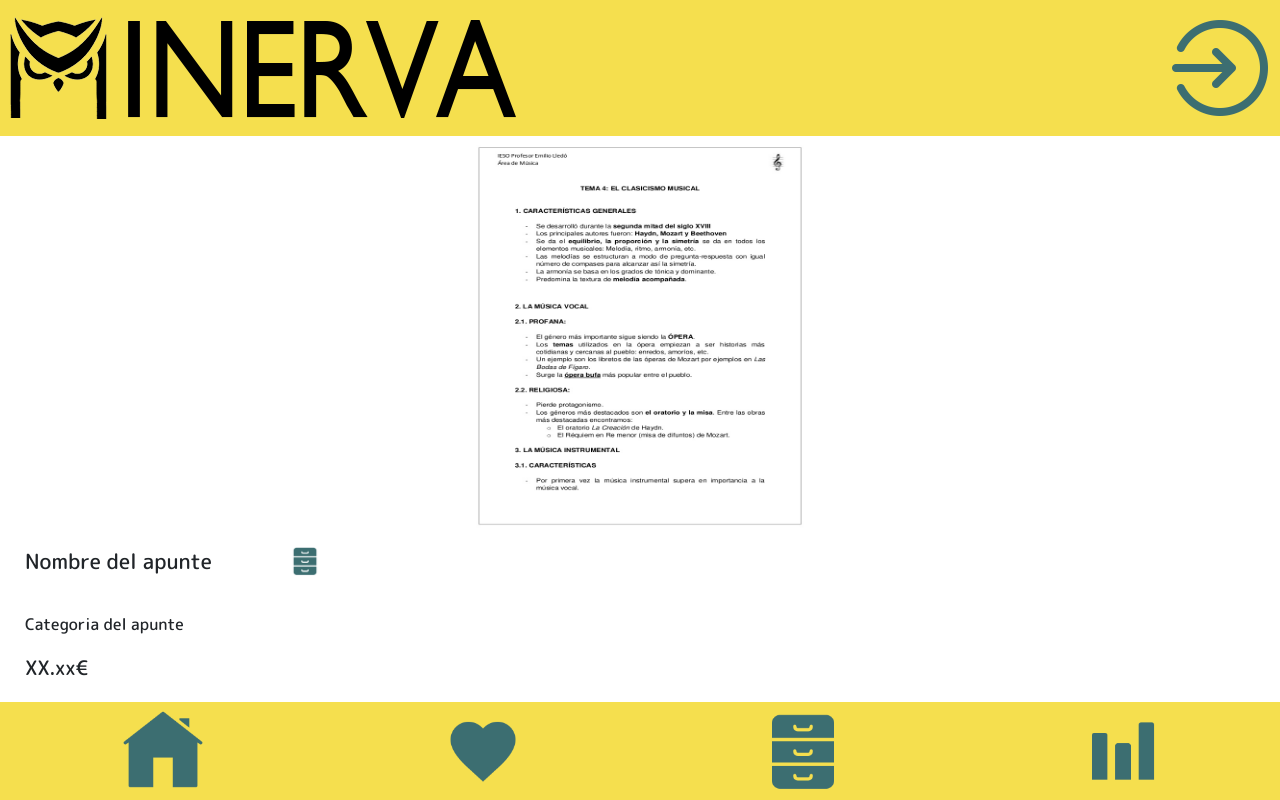
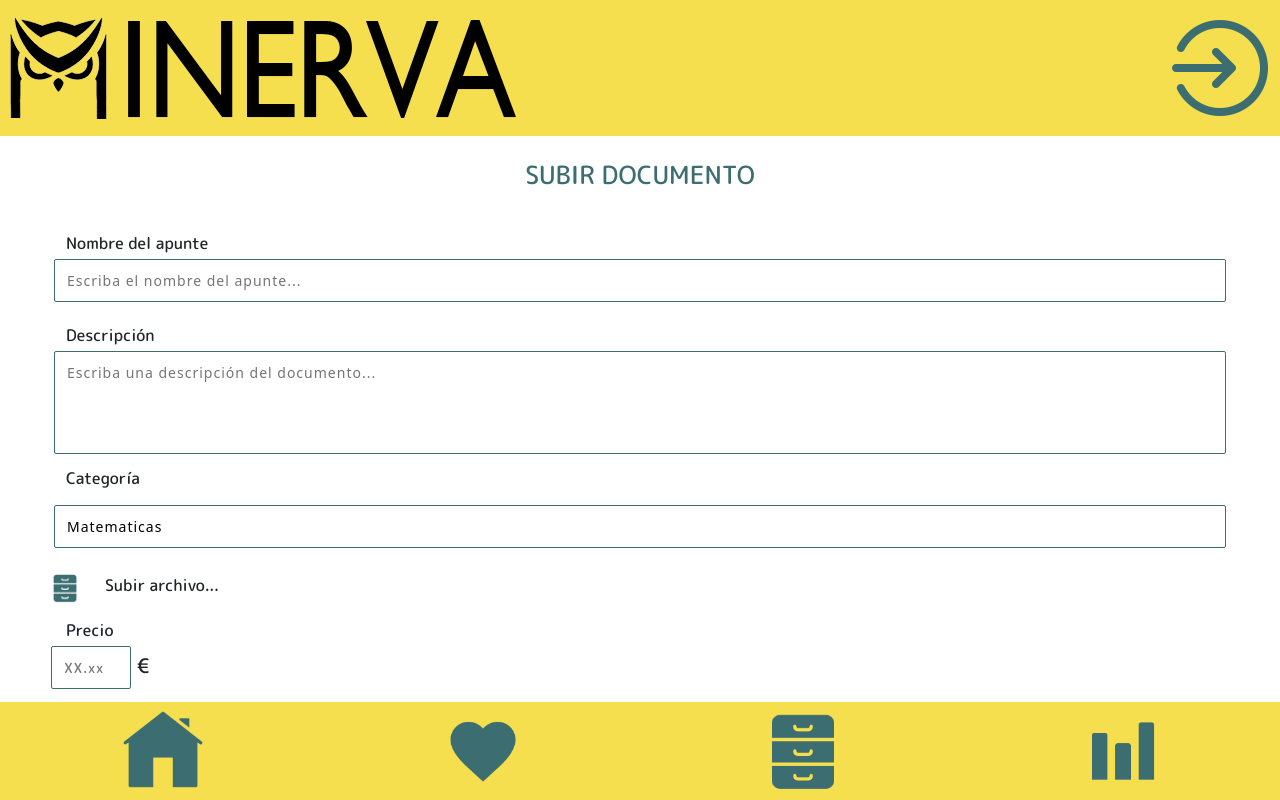
Before and after one commit to N3oZ3r0/Minerva, an Angular app: page / in a window 1280 px wide. Built offline with nearby package versions, Linux system fonts and the light colour scheme.

Commit message:
subir apuntes

```diff
--- a/src/app/app.component.html
+++ b/src/app/app.component.html
@@ -19,6 +19,6 @@
         </div>
     </div>
     <app-carousel></app-carousel>-->
-    <app-apunte></app-apunte>
+    <app-crear-apunte></app-crear-apunte>
 </router-outlet>
 <app-footer></app-footer>
--- a/src/app/app.module.ts
+++ b/src/app/app.module.ts
@@ -10,6 +10,7 @@ import { CarouselComponent } from './carousel/carousel.component';
 import { RegisterComponent } from './register/register.component';
 import { LoginComponent } from './login/login.component';
 import { ApunteComponent } from './apunte/apunte.component';
+import { CrearApunteComponent } from './crear-apunte/crear-apunte.component';
 
 @NgModule({
   declarations: [
@@ -20,7 +21,8 @@ import { ApunteComponent } from './apunte/apunte.component';
     CarouselComponent,
     RegisterComponent,
     LoginComponent,
-    ApunteComponent
+    ApunteComponent,
+    CrearApunteComponent
   ],
   imports: [
     BrowserModule,
--- /dev/null
+++ b/src/app/crear-apunte/crear-apunte.component.css
@@ -0,0 +1,72 @@
+.container-fluid {
+    padding-left: 50px;
+    padding-right: 50px;
+    margin-top: 20px;
+}
+.rowRegisterBottom{
+    margin-top: 20px;
+}
+.titleRegister{
+    font-size: 25px;
+    color: #3C6E71;
+}
+input,.form-control{
+    padding: 10px 12px 10px 12px;
+    border: 1px solid #3C6E71;
+    border-radius: 2px;
+    margin-bottom: 5px;
+    margin-top: 2px;
+    width: 100%;
+    box-sizing: border-box;
+    color: black;
+    font-size: 14px;
+    letter-spacing: 1px
+}
+.input-description{
+    padding-bottom: 70px;
+}
+input:hover,
+input:focus,.form-control:hover,
+.form-control:focus{
+    border: 1px solid #F5DF4E;
+}
+.btn-yellow{
+    background-color: #F5DF4E;
+    padding:10px 20px 10px 20px;
+    color: #3C6E71;
+    border-radius: 6px;
+    font-weight: bold;
+    display: inline;
+}
+.btn-yellow:hover {
+    background-color: #3C6E71;
+    color: #F5DF4E;
+    cursor: pointer
+}
+.categoria-text{
+    margin-top: 10px;
+    padding-bottom: 15px;
+}
+.add-img{
+    width: 30px;
+    height: 30px;
+    float: left;
+    margin-right:25px ;
+}
+.link-apunte{
+    text-decoration: none;
+}
+.inicial-apunte{
+    margin-top: 20px;
+    margin-bottom: 20px;
+}
+.input-precio{
+    margin-left: -15px;
+    width: 80px;
+}
+option{
+    font-size: 12px;
+}
+.precio-txt{
+    font-size: 20px;
+}
--- /dev/null
+++ b/src/app/crear-apunte/crear-apunte.component.html
@@ -0,0 +1,36 @@
+<form>
+    <div class="container-fluid mx-auto">
+        <div class="row rowRegister px-3 mb-4">
+            <p class=" titleRegister text-center">SUBIR DOCUMENTO</p>
+        </div>
+        <div class="row px-3 rowRegister form-group"> <label class="mb-1">
+                <h6 class="mb-0 text-sm">Nombre del apunte</h6>
+            </label> <input class="mb-4" type="text" name="nombre-apunte" placeholder="Escriba el nombre del apunte..." required> </div>
+        <div class="row px-3 rowRegister form-group"> <label class="mb-1">
+                <h6 class="mb-0 text-sm">Descripción</h6>
+            </label> <input class="input-description" type="text" name="description" placeholder="Escriba una descripción del documento..." required> </div>
+        <div class="row px-3 rowRegister form-group">
+                <h6 class="mb-0 text-sm categoria-text">Categoría</h6>
+                <select class="form-control">
+                  <option>Matematicas</option>
+                  <option>Ingles</option>
+                  <option>Biologia</option>
+                  <option>Fisica</option>
+                  <option>Historia</option>
+                </select>
+        </div>
+        <div class="inicial-apunte col-xl-3 col-lg-4 col-md-6 mb-4">
+            <img href="#" src="../../assets/images/files.png" class="add-img">
+            <a href="#" class="link-apunte text-dark">Subir archivo...</a>
+        </div>
+        <div class="row px-3 rowRegister form-group"> <label class="mb-1">
+            <h6 class="mb-0 text-sm">Precio</h6>
+        </label> <p class="precio-txt"><input class="input-precio" type="text" name="precio" placeholder="XX.xx" required> €</p>
+        </div>
+        <div class="row mb-3 px-3 rowRegisterBottom">
+            <div class="col-md-12 text-center">
+                <button type="submit" class="btn btn-yellow">Subir apunte</button>
+            </div>
+        </div>
+    </div>
+</form>
--- /dev/null
+++ b/src/app/crear-apunte/crear-apunte.component.ts
@@ -0,0 +1,15 @@
+import { Component, OnInit } from '@angular/core';
+
+@Component({
+  selector: 'app-crear-apunte',
+  templateUrl: './crear-apunte.component.html',
+  styleUrls: ['./crear-apunte.component.css']
+})
+export class CrearApunteComponent implements OnInit {
+
+  constructor() { }
+
+  ngOnInit(): void {
+  }
+
+}
```
Also changed, not shown: 1 other file (tests, documents, lock files or other folders).
